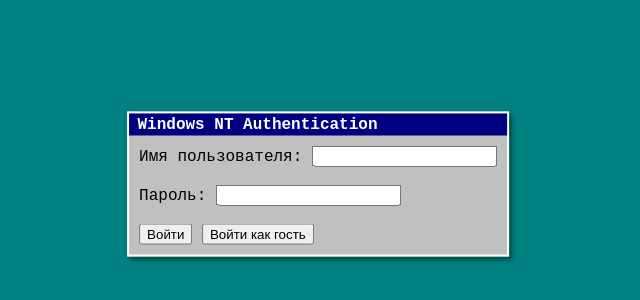
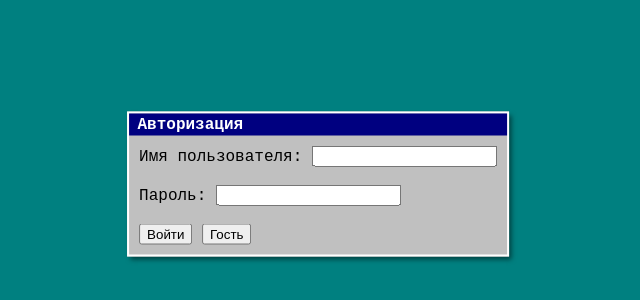
Before and after one commit to NetayX/windows-nt-website, a plain HTML site: page index.html in a window 1280 px wide. Shown: the part 216-516 px from the top of the page, without its empty margins (322-962 px from the left). Drawn offline with Linux system fonts and the light colour scheme.

Commit message:
Update index.html

```diff
--- a/index.html
+++ b/index.html
@@ -9,9 +9,9 @@
 <body>
     <div id="login-screen" class="window">
         <div class="title-bar">
-            <div class="title-bar-text">Windows NT Authentication</div>
+            <div class="title-bar-text">Авторизация</div>
             <div class="title-bar-controls">
-                <button aria-label="Close"></button>
+                <button aria-label="Закрыть"></button>
             </div>
         </div>
         <div class="window-body">
@@ -21,7 +21,7 @@
                 <label for="password">Пароль:</label>
                 <input type="password" id="password" name="password"><br><br>
                 <button type="submit">Войти</button>
-                <button type="button" id="guest-login">Войти как гость</button>
+                <button type="button" id="guest-login">Гость</button>
             </form>
         </div>
     </div>
```
